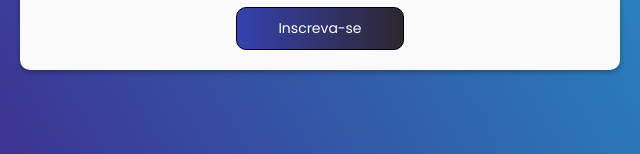
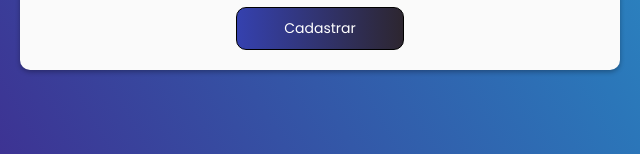
Before and after one commit to MarceloHenriqueDoriaFigueiredo/pagina-cadastro, a plain HTML site: page index.html in a window 1280 px wide. Shown: the part 646-800 px from the top of the page, 0-640 px from the left. Drawn offline with Linux system fonts and the light colour scheme.

Commit message:
Update index.html

```diff
--- a/index.html
+++ b/index.html
@@ -79,7 +79,7 @@
             <small>Mensagem de erro</small>
         </div>
 
-        <button type="submit" class="button"><p class="p">Inscreva-se</p></button>
+        <button type="submit" class="button"><p class="p">Cadastrar</p></button>
         </form>
       </div>
 
```
